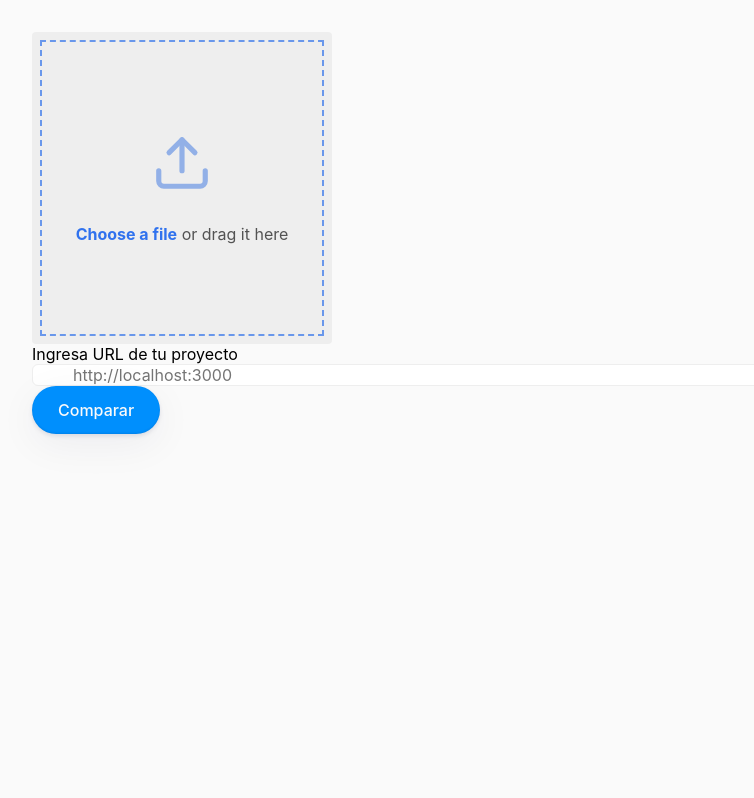
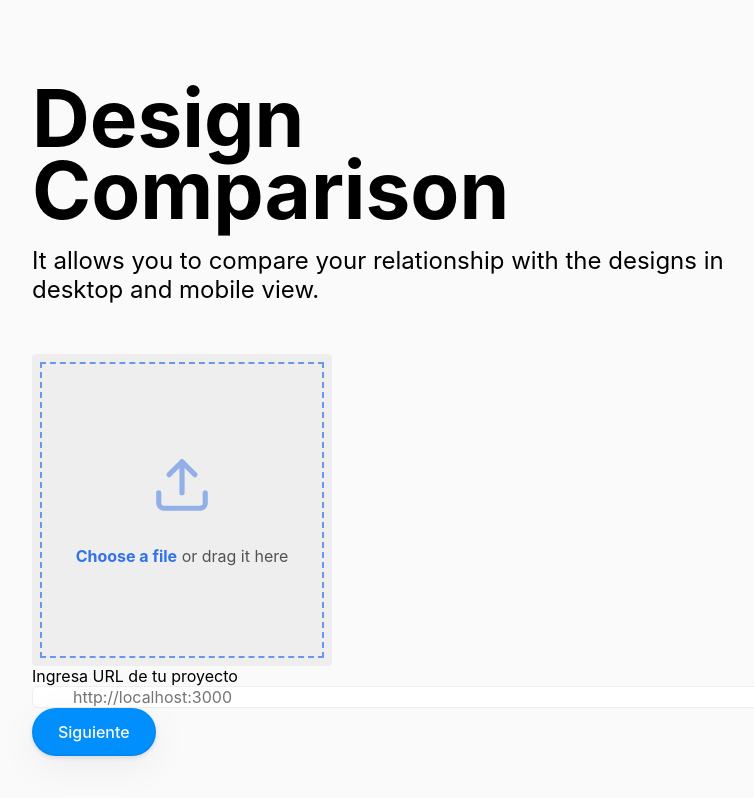
Before and after one commit to munozrc/design-comparison, a Svelte app: page / in a window 1280 px wide. Shown: the whole page, without its empty margins (0-754 px from the left). Built offline with nearby package versions, Linux system fonts and the light colour scheme.

Commit message:
feat(Root): Create Header

```diff
--- a/src/App.svelte
+++ b/src/App.svelte
@@ -35,6 +35,14 @@
 
 <main>
   {#if (view === 'CONFIG_VIEW')}
+    <div class="wrapper">
+      <header>
+        <h1>
+          <span>Design</span>
+          <span>Comparison</span>
+        </h1>
+        <p>It allows you to compare your relationship with the designs in desktop and mobile view.</p>
+      </header>
       <form on:submit={handleSubmit}>
         <FieldDropImage on:file={handleFile}/>
         <InputField
@@ -44,8 +52,9 @@
           value={solutionSource}
           on:keyup={handleKeyUp}
         />
-      <button>Comparar</button>
+        <button>Siguiente</button>
       </form>
+    </div>
   {:else}
     <ComparisonSlider {solutionSource} {designSource} />
     <button on:click={reset}>Atras</button>
@@ -73,6 +82,36 @@
     padding: 2rem;
   }
 
+  .wrapper,
+  header,
+  h1 {
+    display: flex;
+    flex-direction: column;
+  }
+
+  .wrapper {
+    justify-content: center;
+    gap: 50px;
+    margin-top: 50px;
+  }
+
+  header {
+    gap: 20px;
+  }
+
+  h1 {
+    font-size: 5em;
+  }
+
+  span {
+    line-height: 0.9;
+  }
+
+  p {
+    max-width: 60%;
+    font-size: 1.5em;
+  }
+
   button {
     color: #fafafa;
     background: rgb(0, 143, 253);
```
Lines whose indentation alone changed are shown as unchanged.
